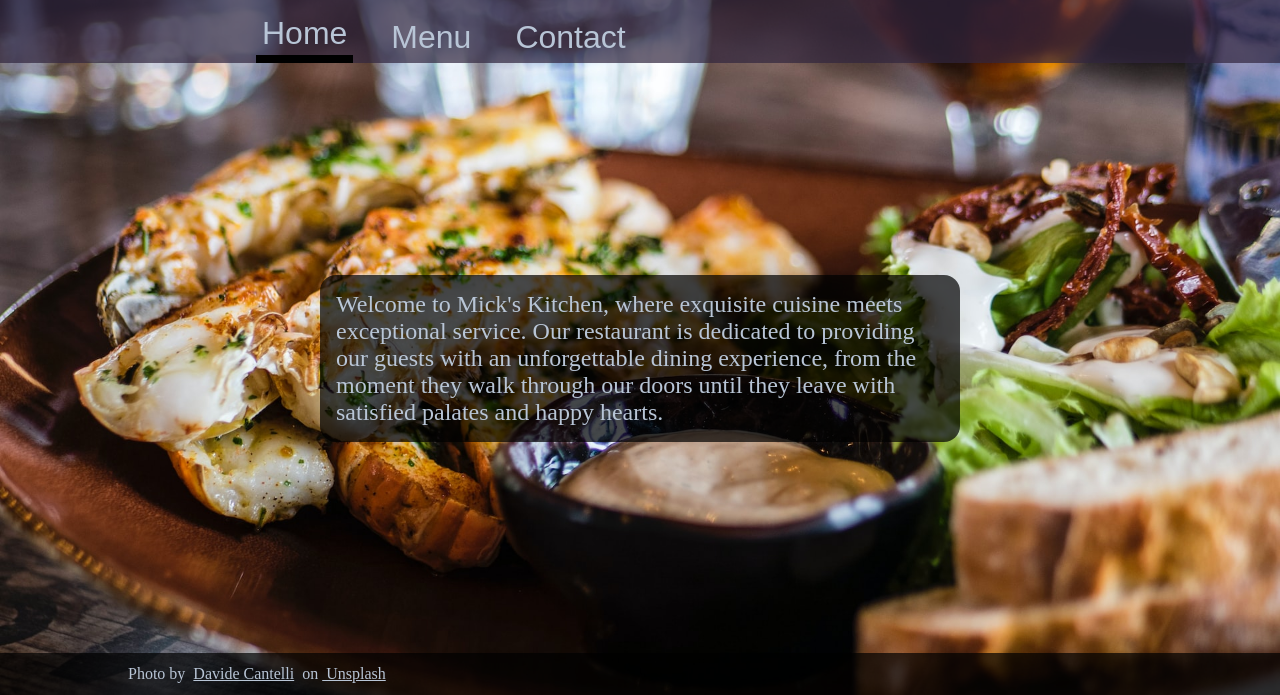
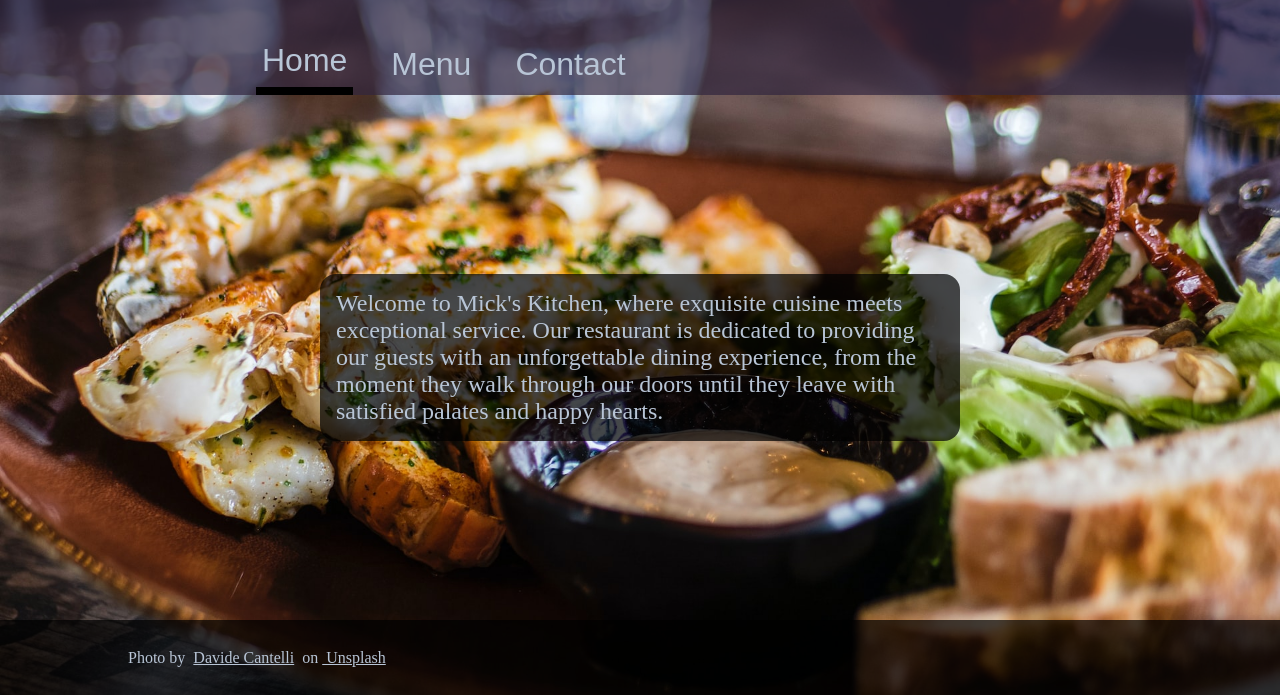
Before and after one commit to MickFrog/restaurant, a plain HTML site: page index.html in a window 1280 px wide. Shown: the part 105-800 px from the top of the page. Drawn offline with Linux system fonts and the light colour scheme; a web font is replaced by a local one.

Commit message:
adjust main grid dimensions

```diff
--- a/style.css
+++ b/style.css
@@ -26,7 +26,7 @@ a {
     min-height: 100vh;
 
     display: grid;
-    grid-template-rows: 2fr 7fr .5fr;
+    grid-template-rows: 200px 7fr 1fr;
 }
 
 .heading {
@@ -66,7 +66,7 @@ a {
     display: flex;
     justify-content: center;
     align-items: center;
-    padding: 1rem 0;
+    padding: 2rem 0;
 
     color: var(--text-color);
 }
```
